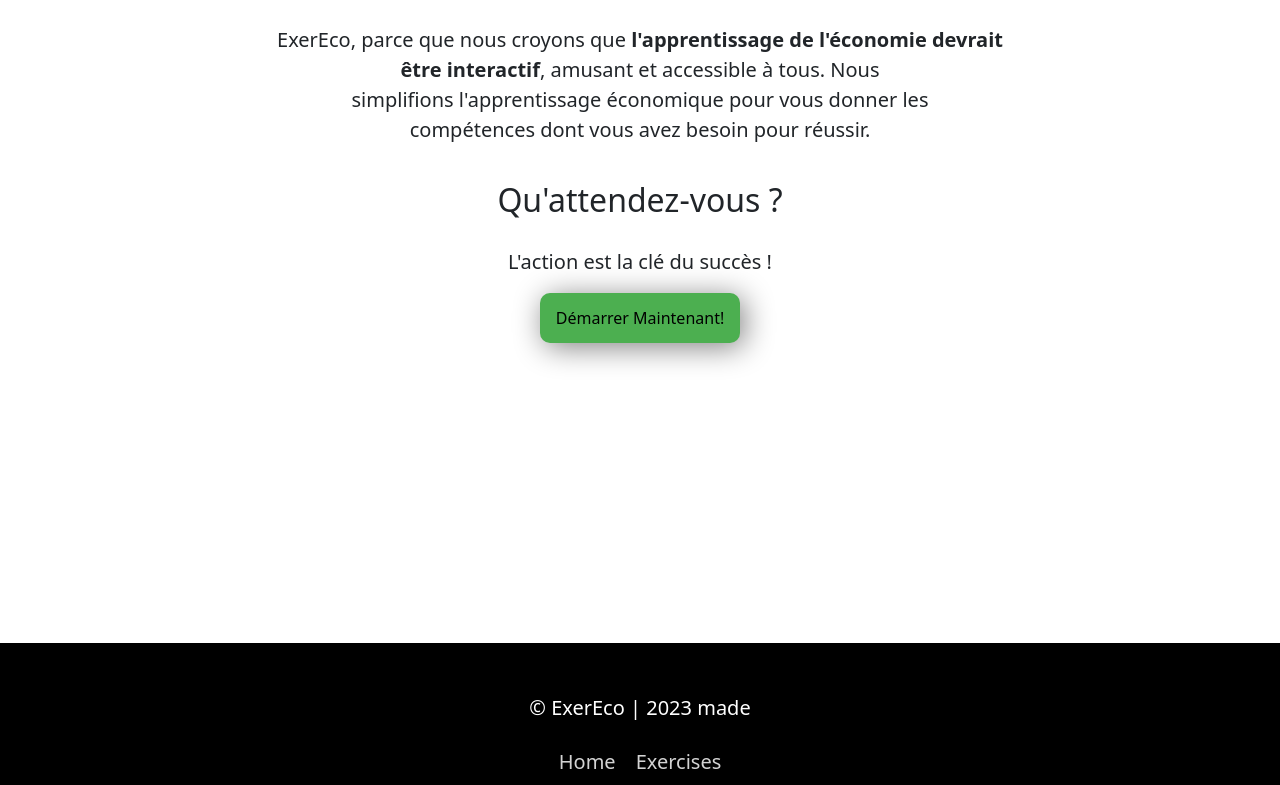
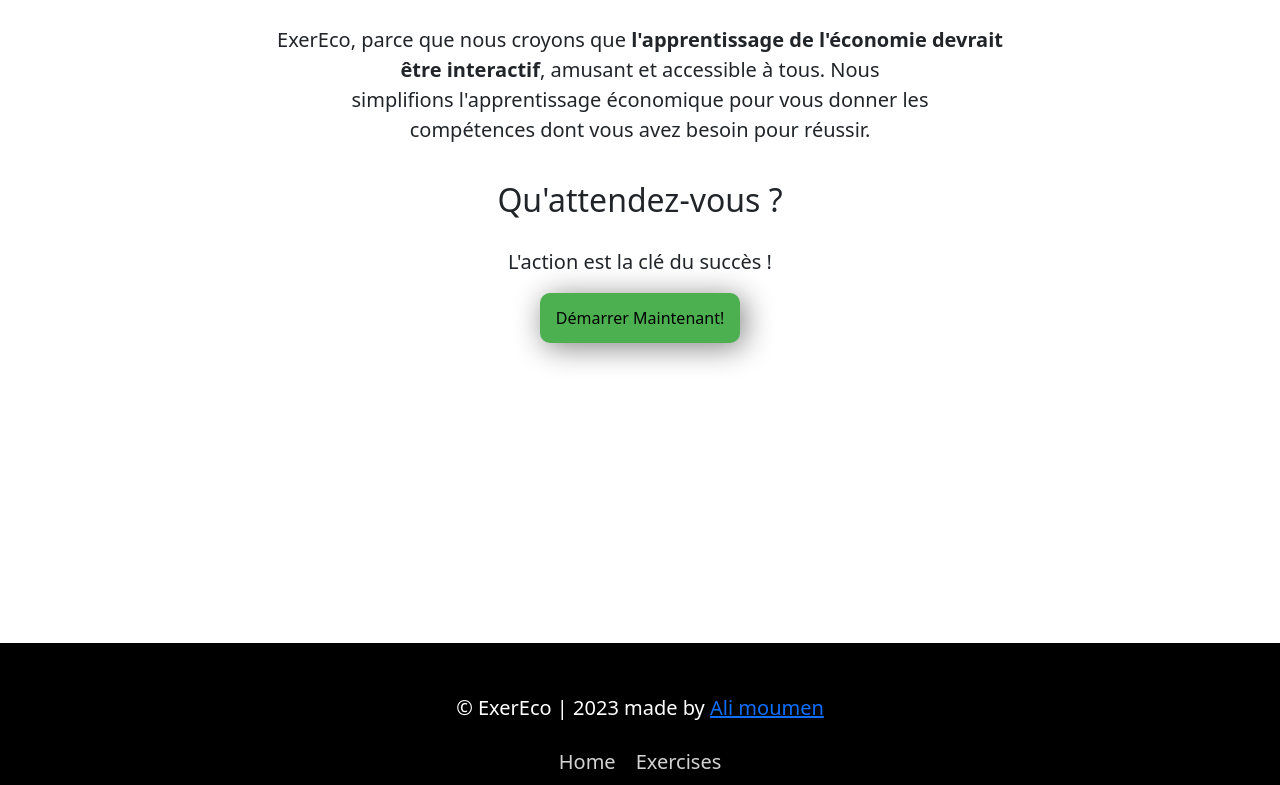
Before and after one commit to johndavedosn/ExerEco-prod, a plain HTML site: page index.html in a window 1280 px wide. Shown: the part 629-1414 px from the top of the page. Drawn offline with nearby package versions, Linux system fonts and the light colour scheme.

Commit message:
Fixing footer

```diff
--- a/index.html
+++ b/index.html
@@ -73,7 +73,7 @@
 </div>
 <div class="footer-cont">
     <footer>
-        <p>&copy; ExerEco | 2023 made</p>
+        <p>&copy; ExerEco | 2023 made by <a href="https://alimoumensite.w3spaces.com/">Ali moumen</a></p>
         <nav class="navbar">
         <a href="./index.html">Home</a>
         <a href="./exercises.html">Exercises</a>
```
